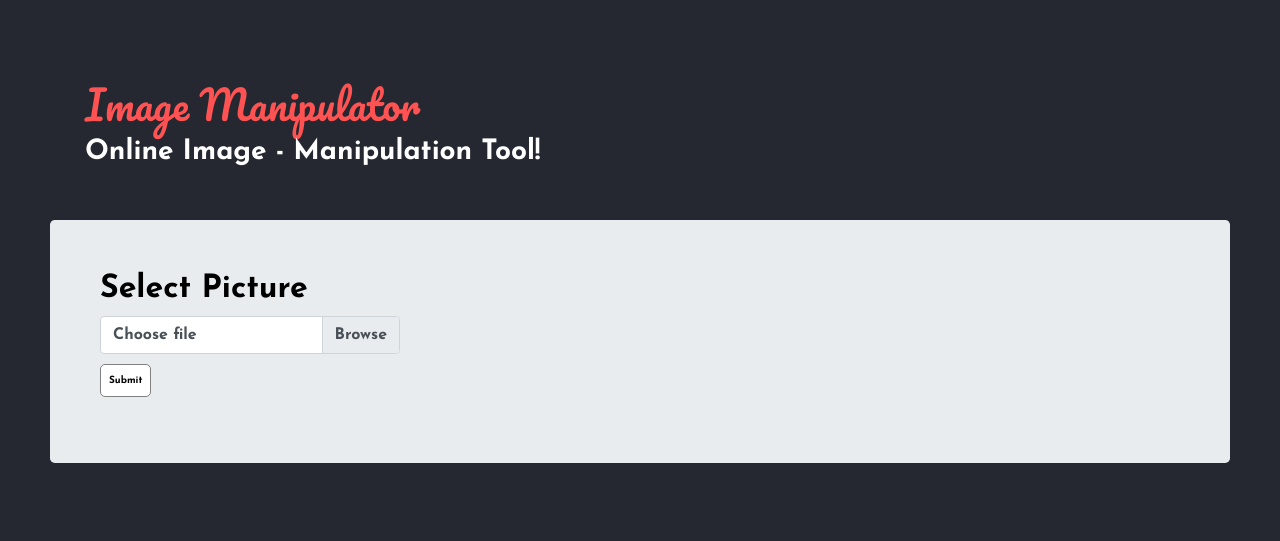
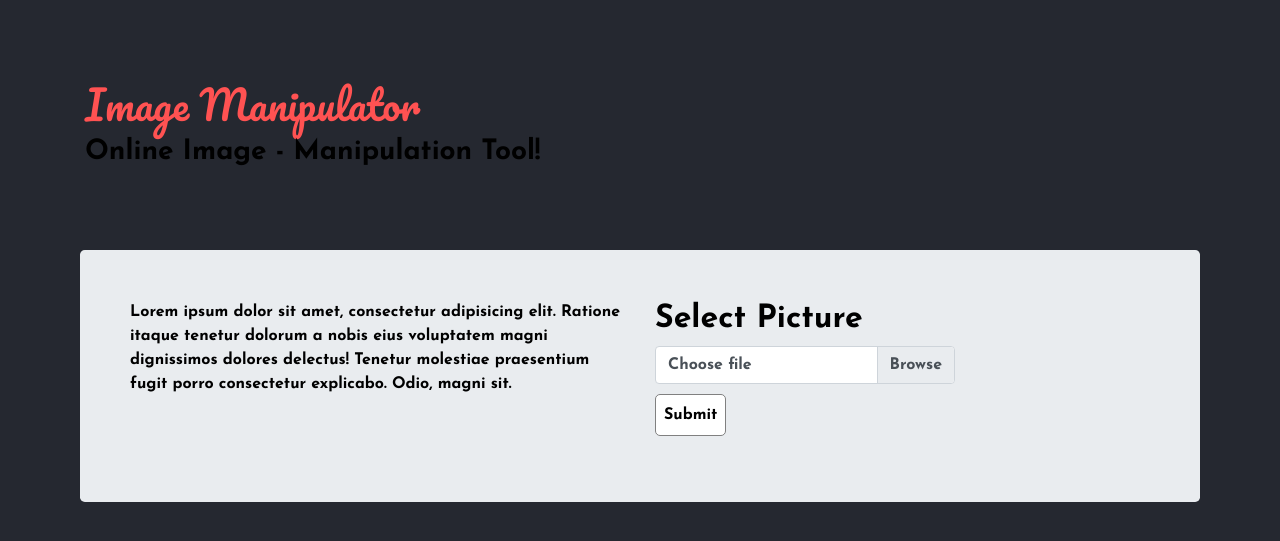
Before and after one commit to atshaya-anand/picFiiii, a Flask app: page / in a window 1280 px wide. Shown: the top 541 px of the page. Run offline with Flask 2, Linux system fonts and the light colour scheme; some libraries are stand-ins or nearby versions.

Commit message:
updated ui

```diff
--- a/static/style.css
+++ b/static/style.css
@@ -4,7 +4,7 @@
 #bodyy{
     font-family: 'Josefin Sans', sans-serif;
     background-color: #252830;
-    color:#fff;
+    color:#000;
 }
 
 #title-name{
@@ -23,7 +23,7 @@
     background-color: white;
     padding: 8px;
     border-radius: 5px;
-    font-size: 10px;
+    font-size: 16px;
     font-weight: bold;
   }
 
--- a/templates/index.html
+++ b/templates/index.html
@@ -18,8 +18,13 @@
         <h3>Online Image - Manipulation Tool!</h3>
       </div>
 
-      <div class="jumbotron" style="padding:50px;margin:50px;">
+      <div class="jumbotron" style="padding:50px;margin:80px;">
 
+        <div class="row">
+          <div class="col" style="color: black;">
+           Lorem ipsum dolor sit amet, consectetur adipisicing elit. Ratione itaque tenetur dolorum a nobis eius voluptatem magni dignissimos dolores delectus! Tenetur molestiae praesentium fugit porro consectetur explicabo. Odio, magni sit.
+          </div>
+          <div class="col">
             <h2 id="sp" class="h2-responsive" style="color: black;">Select Picture</h2>
 
             <form method="post" action="/upload" enctype="multipart/form-data">
@@ -38,6 +43,10 @@
                </div>
             {% endif %}
 
+          </div>
+        </div>
+
+
 
 
 
```
Also changed, not shown: upload/Screenshot_10.png (added), upload/Screenshot_2.png (added). Lines whose indentation alone changed are shown as unchanged.
